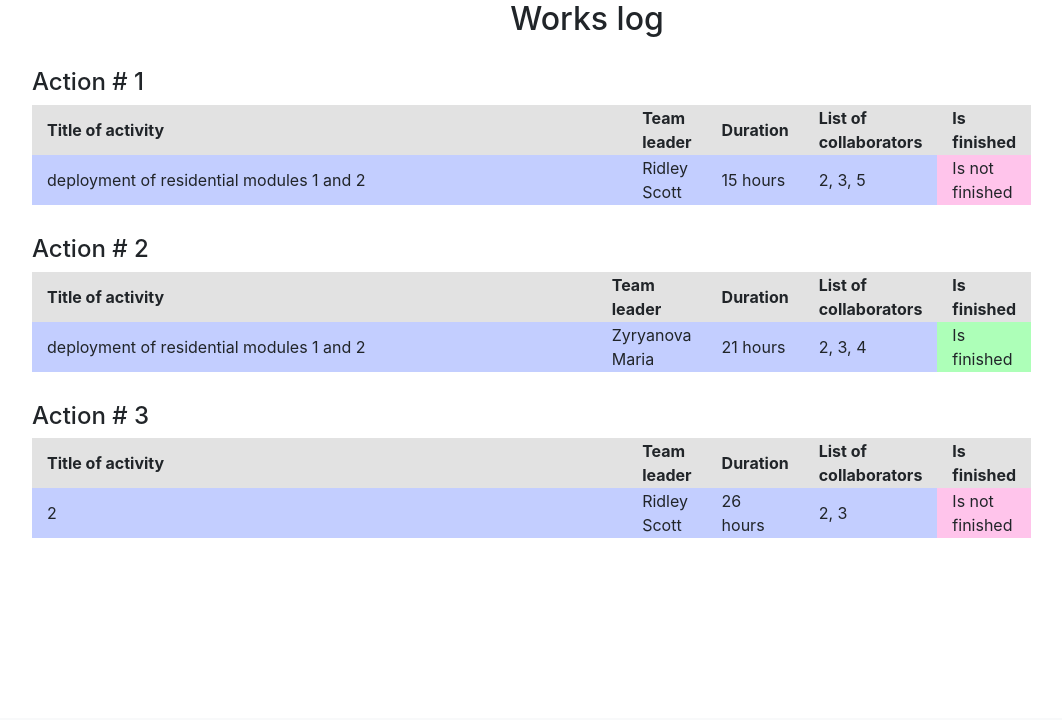
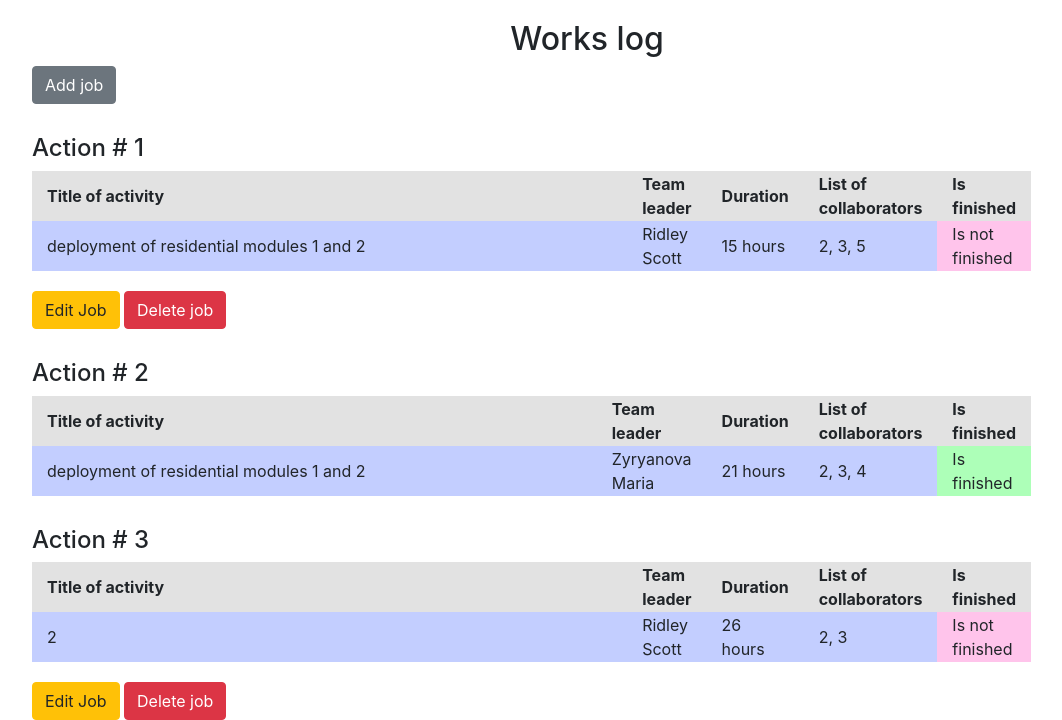
Before and after one commit to MariaZyryanova72/Colonization_of_Mars, a Flask app: page / in a window 1280 px wide. Shown: the part 82-802 px from the top of the page, without its empty margins (53-1115 px from the left). Before the commit the page ends 620 px from the top, so only its background shows below. Run offline with Flask 2, Linux system fonts and the light colour scheme; a user stored in the database is signed in; data comes from the database, SQL or seed files in the repository; some libraries are stand-ins or nearby versions.

Commit message:
Добавлены кнопки Добавить, Изменить и Удалить. Но возможность изменить и удалить должна быть только для автора (team leader), а также для капитана. Добавить может только авторизованный пользователь.

```diff
--- a/templates/works_log.html
+++ b/templates/works_log.html
@@ -1,7 +1,10 @@
 {% extends "base.html" %}
 
 {% block content %}
-    <h2 class="text-center">Works log</h2>
+    <h2 style="margin-top: 20px" class="text-center">Works log</h2>
+    {% if current_user.is_authenticated %}
+        <a href="news" class="btn btn-secondary">Add job</a>
+    {% endif %}
     {% for job in jobs %}
         <h4 style="margin-top: 30px">Action # {{ job.id }}</h4>
         <table width="90%">
@@ -32,5 +35,11 @@
                 </tr>
             </tbody>
         </table>
+        {% if current_user.is_authenticated and current_user == job.user %}
+            <div style="margin-top: 20px">
+                <a href="/news/{{ job.id }}" class="btn btn-warning">Edit Job</a>
+                <a href="/news_delete/{{ job.id }}" class="btn btn-danger">Delete job</a>
+            </div>
+        {% endif %}
     {% endfor %}
 {% endblock %}
```
